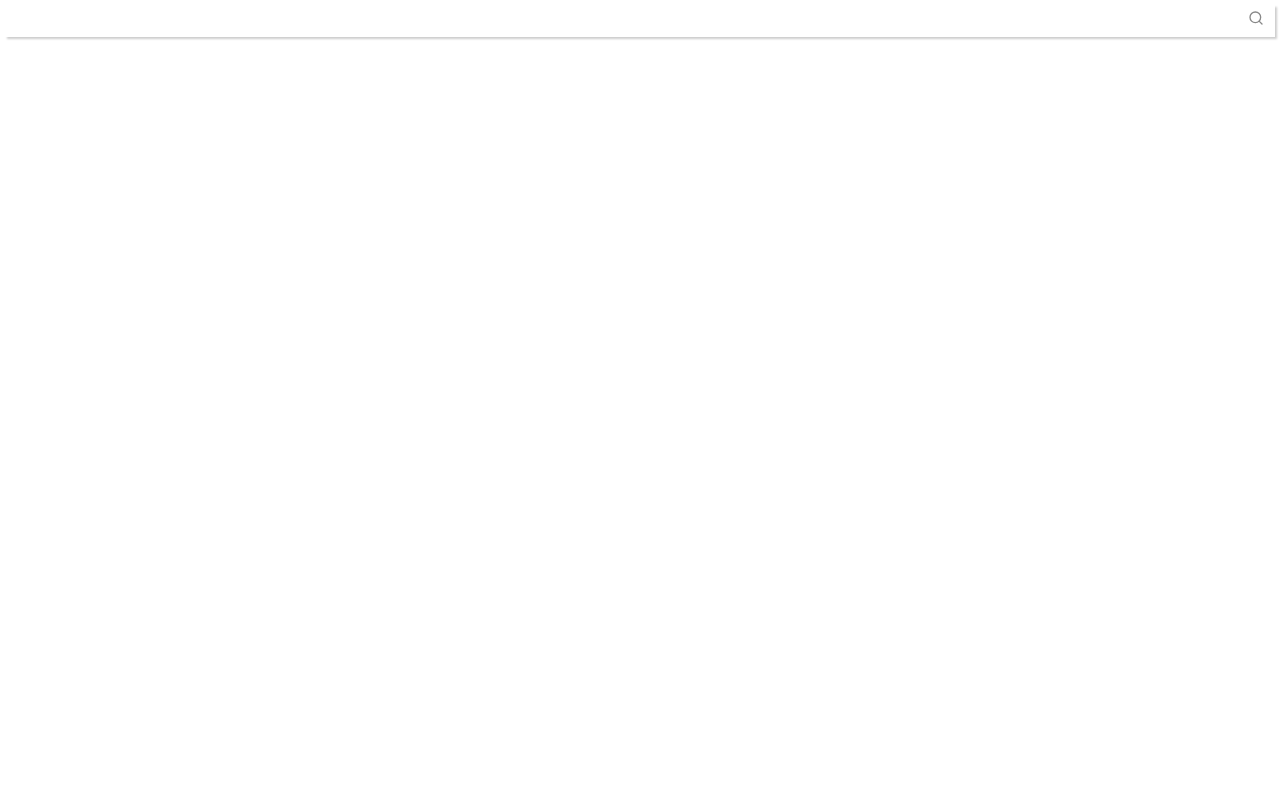
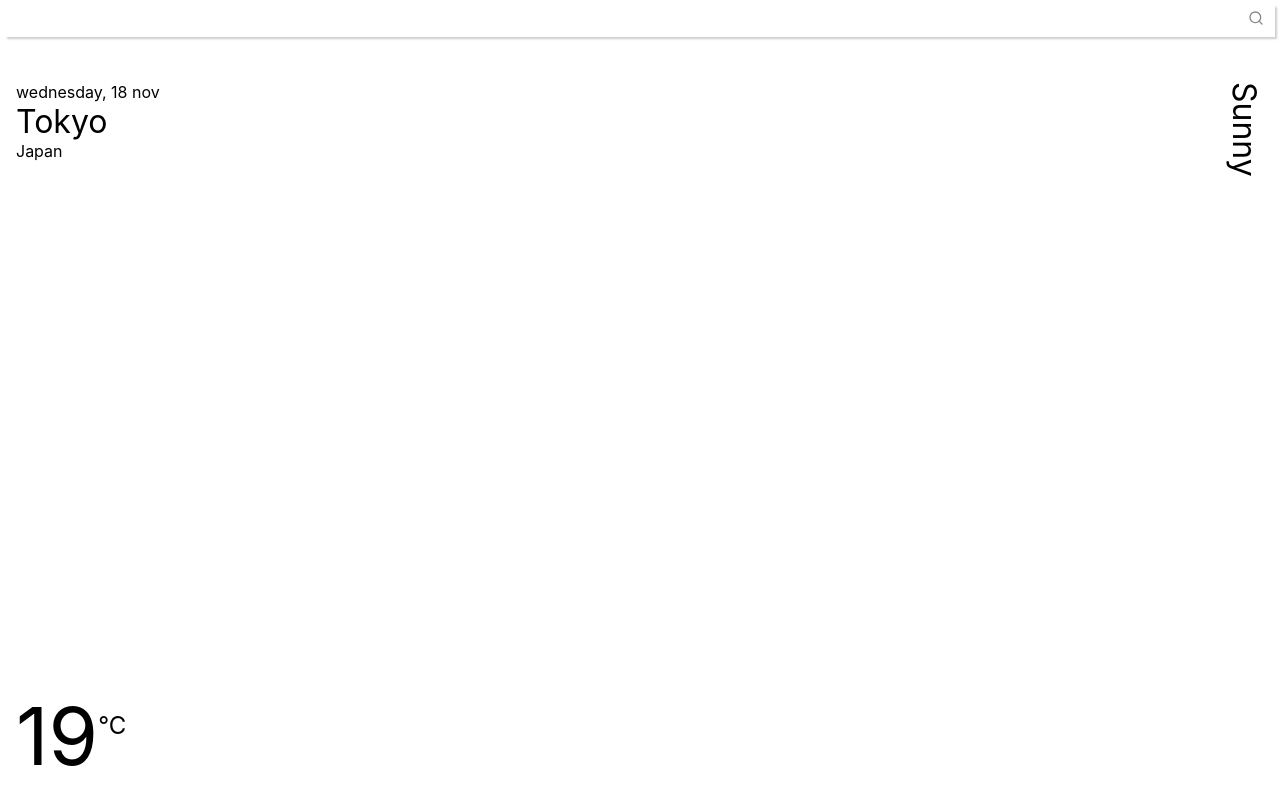
Before and after one commit to joaomaranhao/weather-app, a Next.js app: page / in a window 1280 px wide. Built offline with nearby package versions, Linux system fonts and the light colour scheme.

Commit message:
feat: create LiveWeather

```diff
--- /dev/null
+++ b/src/pages/components/LiveWeather/LiveWeather.module.css
@@ -0,0 +1,37 @@
+.main {
+  flex: 1;
+  display: flex;
+  flex-direction: column;
+  justify-content: space-between;
+  padding: 1rem;
+}
+
+.info {
+  display: flex;
+  justify-content: space-between;
+}
+
+.today {
+  margin-top: 1.5rem;
+}
+
+.city {
+  font-size: 2rem;
+}
+
+.weather {
+  writing-mode: vertical-lr;
+  font-size: 2rem;
+  margin-top: 1.5rem;
+}
+
+.temperature {
+  position: relative;
+  font-size: 5rem;
+}
+
+.temperature span {
+  position: absolute;
+  top: 1.5rem;
+  font-size: 1.5rem;
+}
--- /dev/null
+++ b/src/pages/components/LiveWeather/index.tsx
@@ -0,0 +1,21 @@
+import styles from './LiveWeather.module.css'
+
+export const LiveWeather = () => {
+  return (
+    <main className={styles.main}>
+      <div className={styles.info}>
+        <div className={styles.today}>
+          <p className={styles.date}>wednesday, 18 nov</p>
+          <p className={styles.city}>Tokyo</p>
+          <p className={styles.country}>Japan</p>
+        </div>
+        <div className={styles.weather}>
+          <span>Sunny</span>
+        </div>
+      </div>
+      <div className={styles.temperature}>
+        <p>19<span>°C</span></p>
+      </div>
+    </main>
+  )
+}
--- a/src/pages/index.tsx
+++ b/src/pages/index.tsx
@@ -1,9 +1,14 @@
 import { Header } from './components/Header'
+import { LiveWeather } from './components/LiveWeather'
+import styles from '../styles/Home.module.css'
 
 export default function Home () {
   return (
     <>
-      <Header />
+      <div className={styles.container}>
+        <Header />
+        <LiveWeather />
+      </div>
     </>
   )
 }
--- /dev/null
+++ b/src/styles/Home.module.css
@@ -0,0 +1,5 @@
+.container {
+  display: flex;
+  flex-direction: column;
+  height: 100vh;
+}
--- a/src/styles/globals.css
+++ b/src/styles/globals.css
@@ -1,7 +1,5 @@
 html,
 body {
-  padding: 0;
-  margin: 0;
   font-family: -apple-system, BlinkMacSystemFont, Segoe UI, Roboto, Oxygen,
     Ubuntu, Cantarell, Fira Sans, Droid Sans, Helvetica Neue, sans-serif;
 }
@@ -12,5 +10,7 @@ a {
 }
 
 * {
+  padding: 0;
+  margin: 0;
   box-sizing: border-box;
 }
```
